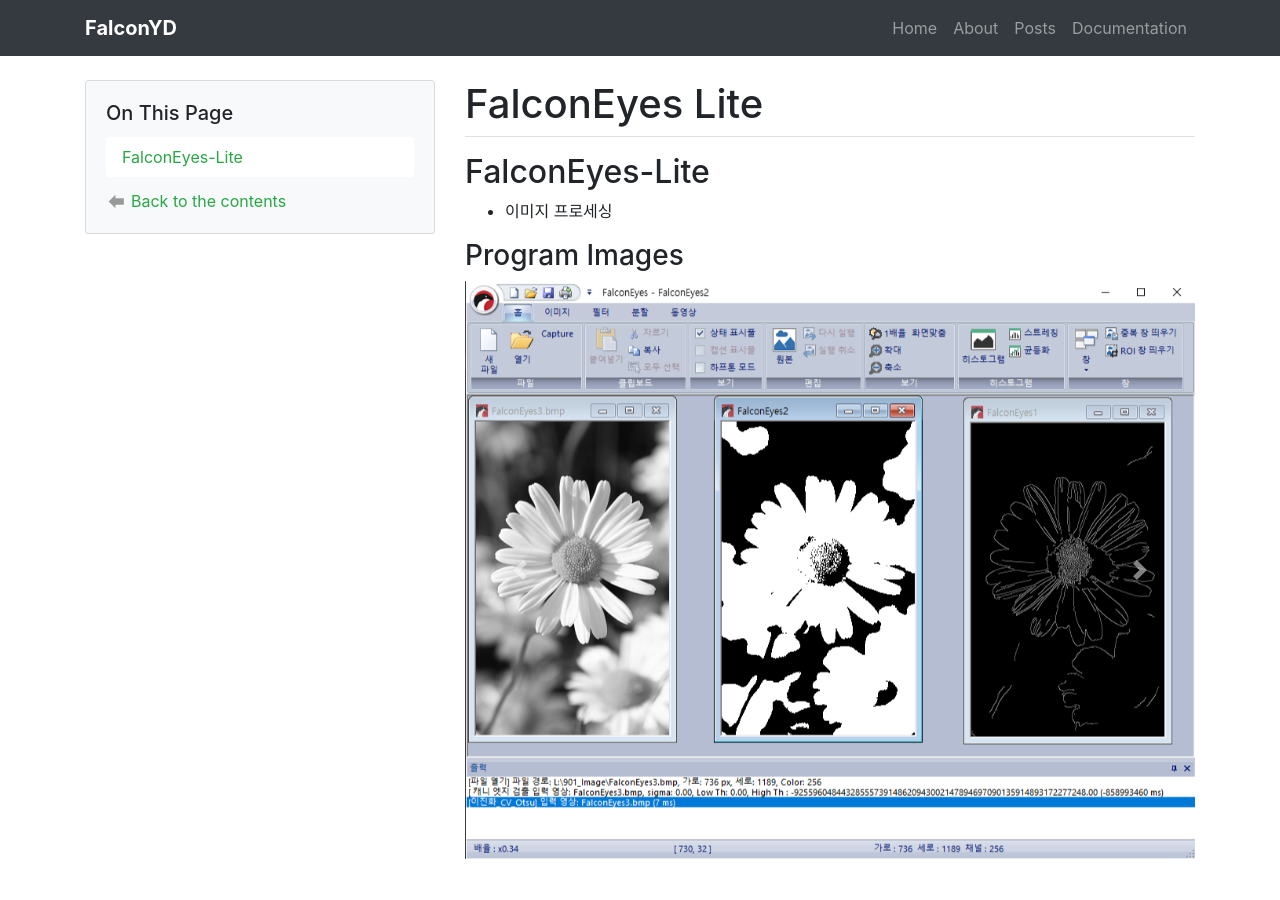
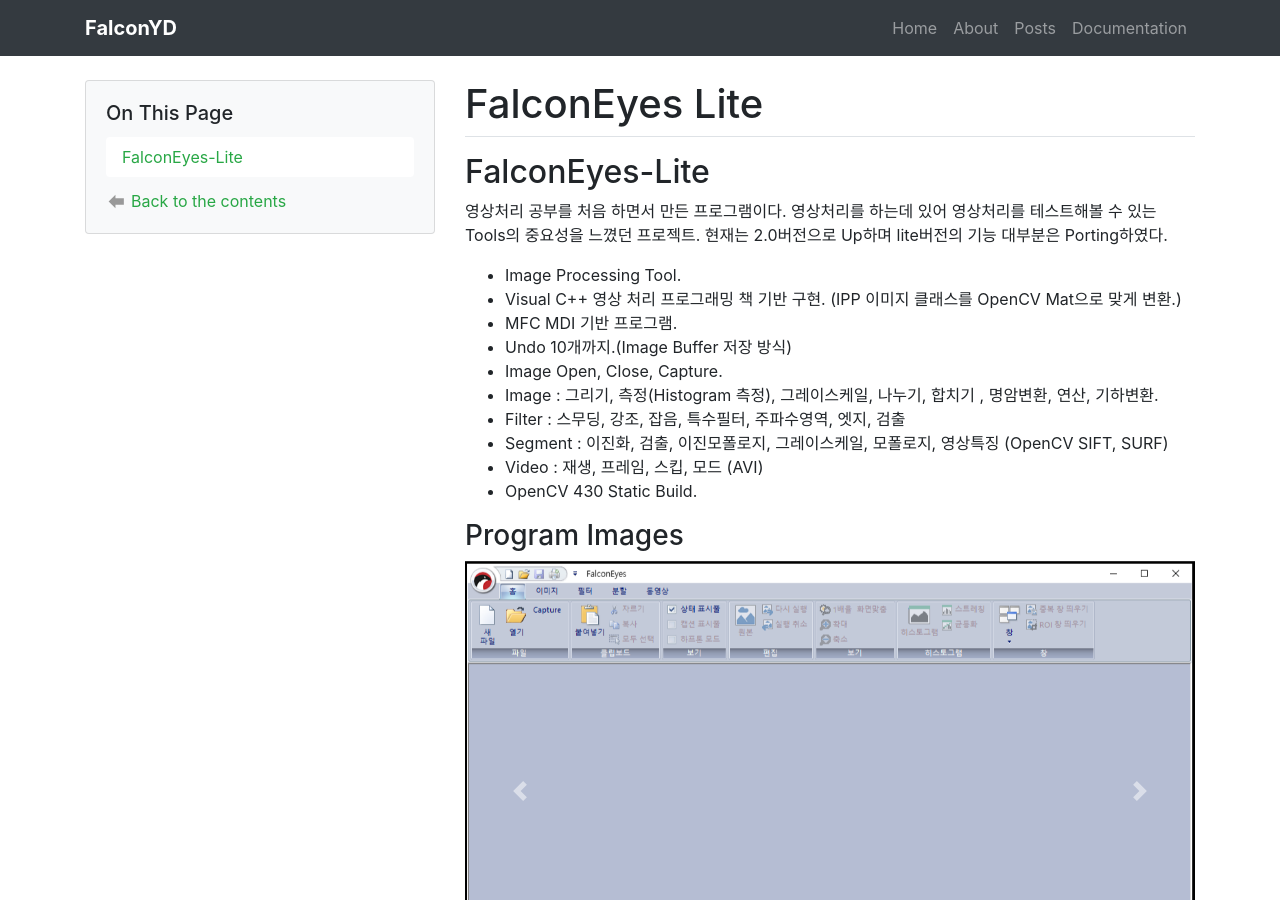
Before and after one commit to FalconYD/falconyd.github.io, a Jekyll site: the page built from _projects/FalconEyes-Lite.md, in a window 1280 px wide and 900 px high. Built offline with Jekyll 4.4.1, drawn with Linux system fonts in a browser that asks for light colours.

Commit message:
FalconEyes_Lite Update.

```diff
--- a/_projects/FalconEyes-Lite.md
+++ b/_projects/FalconEyes-Lite.md
@@ -1,11 +1,29 @@
 ---
 title: FalconEyes Lite
 images:
- - /img/FalconEyes-lite.png
+ - /img/FalconEyes_lite_00.jpg
+ - /img/FalconEyes_lite_01.png
+ - /img/FalconEyes_lite_02.png
+ - /img/FalconEyes_lite_03.png
+ - /img/FalconEyes_lite_04.png
+ - /img/FalconEyes_lite_05.png
+ - /img/FalconEyes_lite_06.png
 ---
 
 ## FalconEyes-Lite
-- 이미지 프로세싱
+영상처리 공부를 처음 하면서 만든 프로그램이다. 영상처리를 하는데 있어 영상처리를 테스트해볼 수 있는 Tools의 중요성을 느꼈던 프로젝트. 현재는 2.0버전으로 Up하며 lite버전의 기능 대부분은 Porting하였다.
+
+- Image Processing Tool.
+- Visual C++ 영상 처리 프로그래밍 책 기반 구현.
+  (IPP 이미지 클래스를 OpenCV Mat으로 맞게 변환.)
+- MFC MDI 기반 프로그램.
+- Undo 10개까지.(Image Buffer 저장 방식)
+- Image Open, Close, Capture.
+- Image : 그리기, 측정(Histogram 측정), 그레이스케일, 나누기, 합치기 , 명암변환, 연산, 기하변환.
+- Filter : 스무딩, 강조, 잡음, 특수필터, 주파수영역, 엣지, 검출
+- Segment : 이진화, 검출, 이진모폴로지, 그레이스케일, 모폴로지, 영상특징 (OpenCV SIFT, SURF)
+- Video : 재생, 프레임, 스킵, 모드 (AVI)
+- OpenCV 430 Static Build.
 
 ### Program Images
 
```
Also changed, not shown: img/FalconEyes-lite.png (deleted), img/FalconEyes_lite_00.jpg (added), img/FalconEyes_lite_01.png (added), img/FalconEyes_lite_02.png (added), img/FalconEyes_lite_03.png (added), img/FalconEyes_lite_04.png (added), img/FalconEyes_lite_05.png (added), img/FalconEyes_lite_06.png (added).
